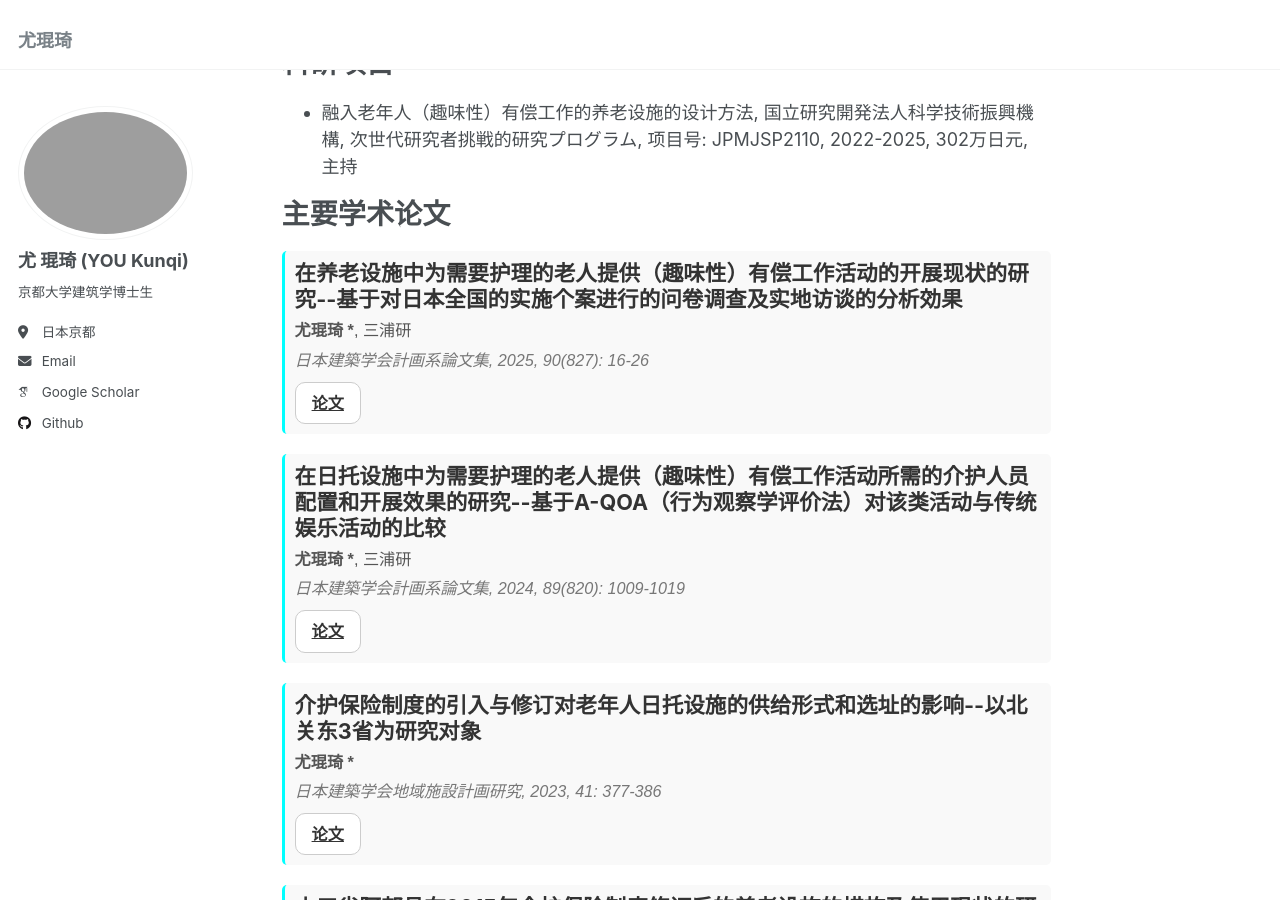
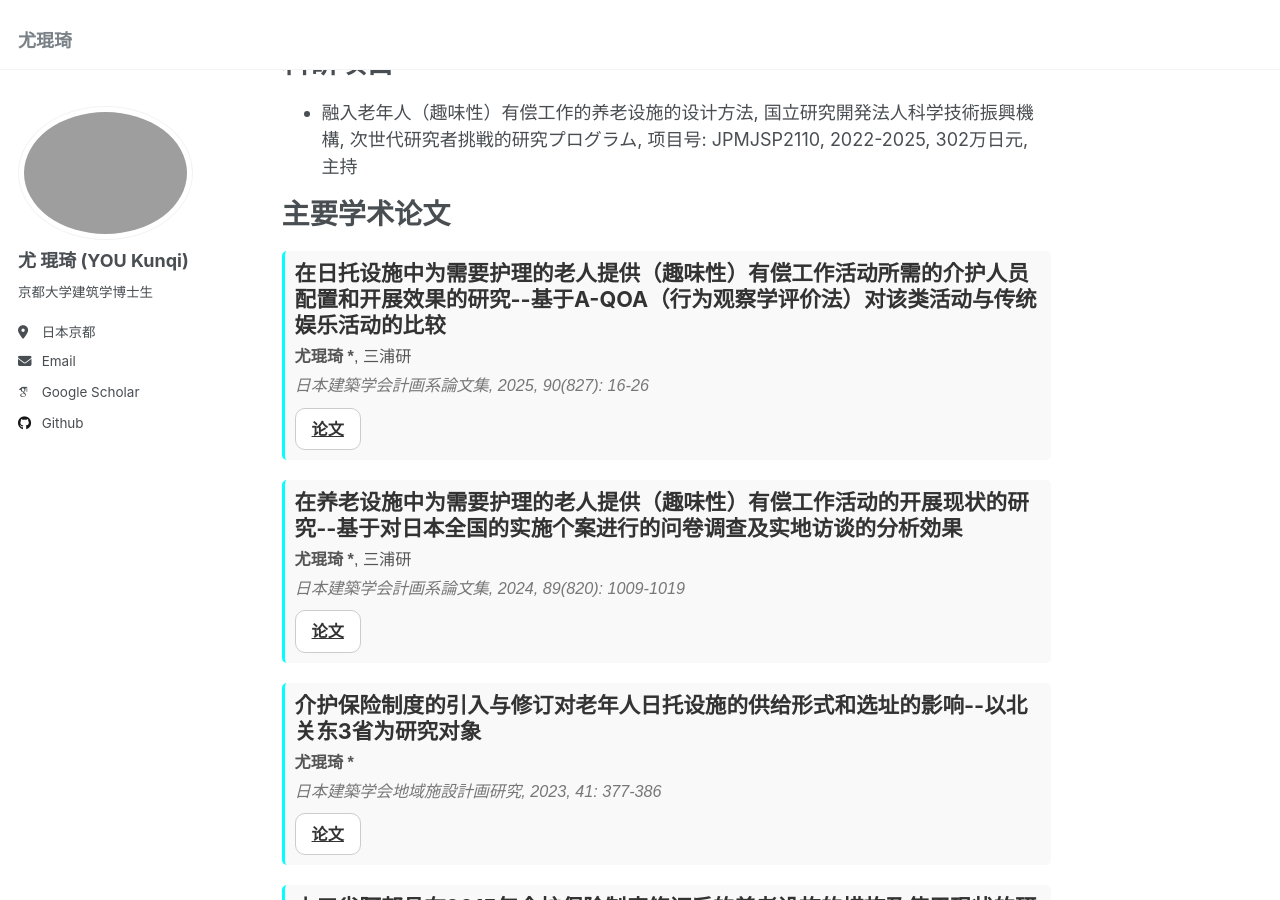
Before and after one commit to youkunqi/youkunqi.github.io, a Jekyll site: the page built from _pages/about.md, in a window 1280 px wide and 900 px high, scrolled down 555 px. Built offline with Jekyll 4.4.1, drawn with Linux system fonts in a browser that asks for light colours; some web fonts are replaced; part of the change alters nothing that is shown.

```diff
--- a/_pages/about.md
+++ b/_pages/about.md
@@ -45,7 +45,7 @@ redirect_from:
 <div class="publications">
 
   <div class="pub-item">
-    <h3>在养老设施中为需要护理的老人提供（趣味性）有偿工作活动的开展现状的研究--基于对日本全国的实施个案进行的问卷调查及实地访谈的分析効果</h3>
+    <h3>在日托设施中为需要护理的老人提供（趣味性）有偿工作活动所需的介护人员配置和开展效果的研究--基于A-QOA（行为观察学评价法）对该类活动与传统娱乐活动的比较</h3>
     <p><strong>尤琨琦 *</strong>, 三浦研</p>
     <p><em>日本建築学会計画系論文集, 2025, 90(827): 16-26</em></p>
     <div class="links">
@@ -54,14 +54,13 @@ redirect_from:
   </div>
 
   <div class="pub-item">
-    <h3>在日托设施中为需要护理的老人提供（趣味性）有偿工作活动所需的介护人员配置和开展效果的研究--基于A-QOA（行为观察学评价法）对该类活动与传统娱乐活动的比较</h3>
+    <h3>在养老设施中为需要护理的老人提供（趣味性）有偿工作活动的开展现状的研究--基于对日本全国的实施个案进行的问卷调查及实地访谈的分析効果</h3>
     <p><strong>尤琨琦 *</strong>, 三浦研</p>
     <p><em>日本建築学会計画系論文集, 2024, 89(820): 1009-1019</em></p>
     <div class="links">
       <a href="files/202406.pdf" class="button" target="_blank">论文</a>
     </div>
   </div>
-
 
   <div class="pub-item">
     <h3>介护保险制度的引入与修订对老年人日托设施的供给形式和选址的影响--以北关东3省为研究对象</h3>
```
